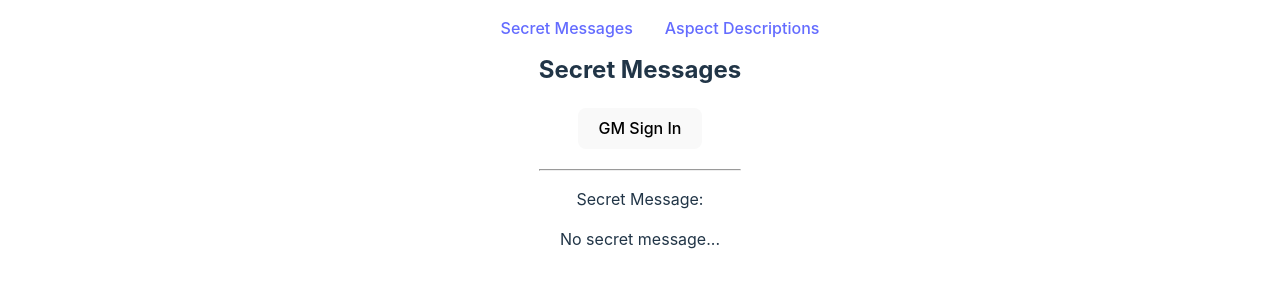
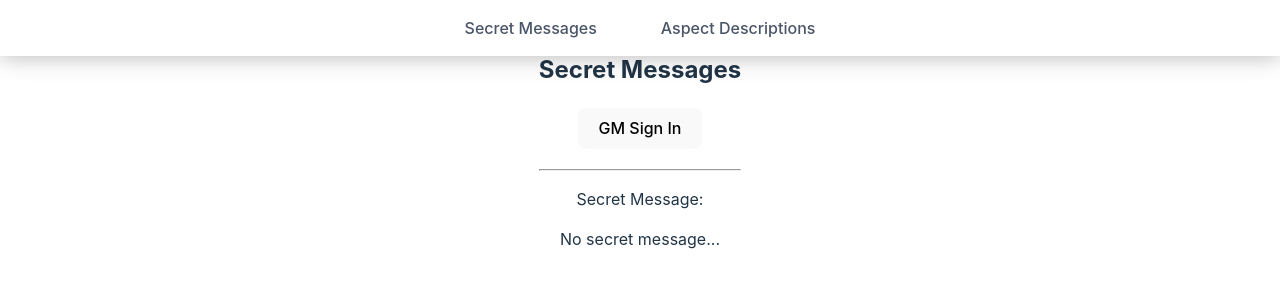
Before and after one commit to oguru/DnD-Tools, a React (Vite) app: page /secret-messages in a window 1280 px wide. Shown: the top 300 px of the page. Built offline with nearby package versions, Linux system fonts and the light colour scheme; no server answers; the database is empty.

Commit message:
restore click on aspect to load

```diff
--- a/src/App.css
+++ b/src/App.css
@@ -10,16 +10,37 @@ nav {
   top: 0;
   left: 0;
   right: 0;
-  padding: 0 2rem 2rem;
-  ul {
+  padding: 1rem 2rem;
+  background-color: white;
+  box-shadow: 0 0px 24px rgba(0, 0, 0, 0.3);
+  z-index: 1000;
+}
+
+nav ul {
   display: flex;
   flex-direction: row;
   justify-content: center;
-    li {
+  gap: 2rem;
+  margin: 0;
+  padding: 0;
+}
+
+nav li {
   list-style: none;
-      margin: 0 1rem;
 }
+
+nav a {
+  color: #4a5568;
+  text-decoration: none;
+  font-weight: 500;
+  padding: 0.5rem 1rem;
+  border-radius: 0.25rem;
+  transition: all 0.2s ease;
 }
+
+nav a:hover {
+  color: #2d3748;
+  background-color: #f7fafc;
 }
 
 .active-effect {
--- a/src/pages/AspectDescriptions.jsx
+++ b/src/pages/AspectDescriptions.jsx
@@ -127,11 +127,14 @@ const AspectDescriptions = () => {
     const aspectPair = Object.entries(aspectDescriptions).find(([key, value]) => value.effect === effectName);
     if (aspectPair) {
       const [key, _] = aspectPair;
-      const [first, second] = key.split(' + ');
-      console.log('second:', second)
-      console.log('first:', first)
-      setAspect1(first);
-      setAspect2(second || '');
+      if (key.includes(' + ')) {
+        const [first, second] = key.split(' + ');
+        setAspect1(first);
+        setAspect2(second);
+      } else {
+        setAspect1(key);
+        setAspect2('');
+      }
     }
   };
 
@@ -142,7 +145,11 @@ const AspectDescriptions = () => {
           <h3 className="active-effects-title">Active Effects:</h3>
           <ul className="active-effects-list">
             {activeEffects.map((effect, index) => (
-              <li key={`${effect.name}-${index}`} className="active-effect-item">
+              <li
+                key={`${effect.name}-${index}`}
+                className="active-effect-item"
+                onClick={() => populateDropdowns(effect.name)}
+              >
                 <div className="effect-left-column">
                   <span className="active-effect-name">{effect.name}</span>
                   <span className="effect-duration">
```
Lines whose indentation alone changed are shown as unchanged.
